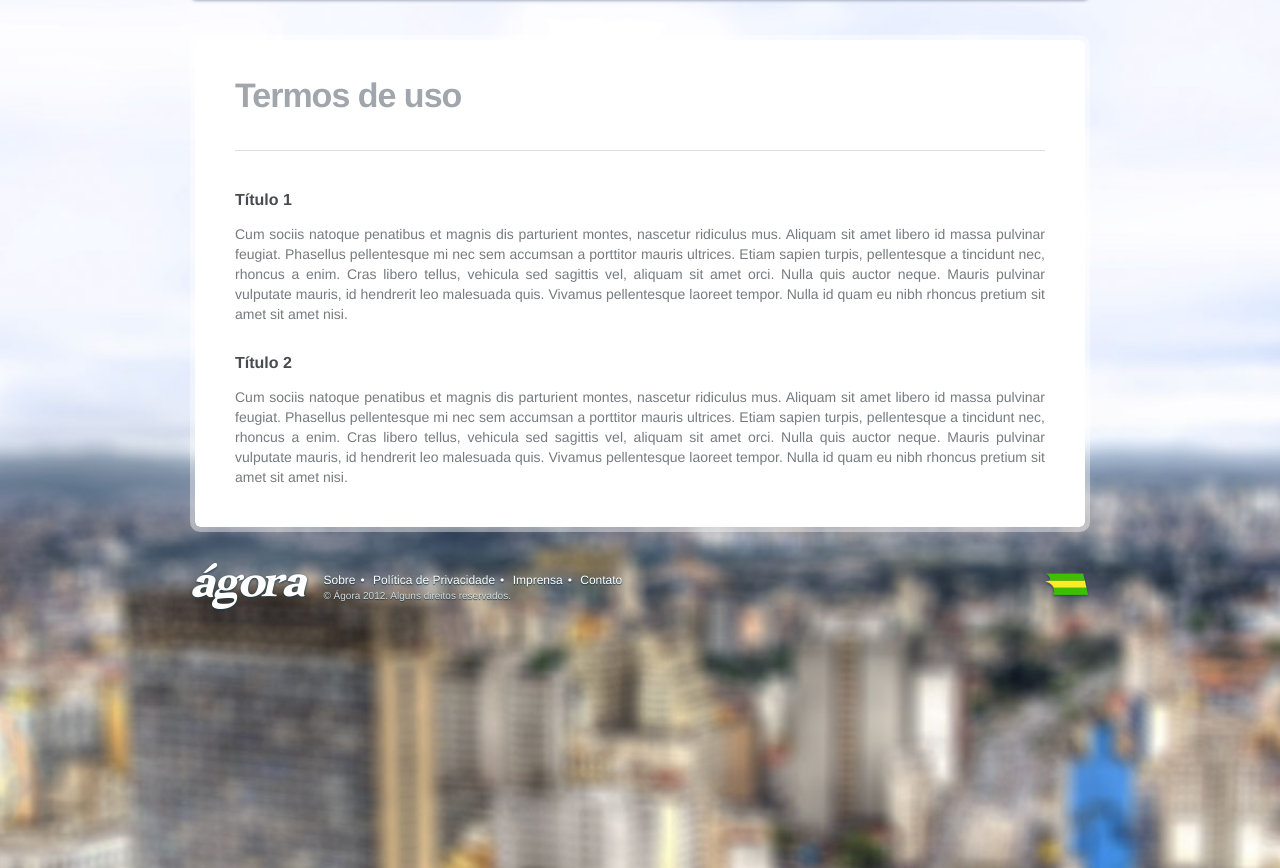
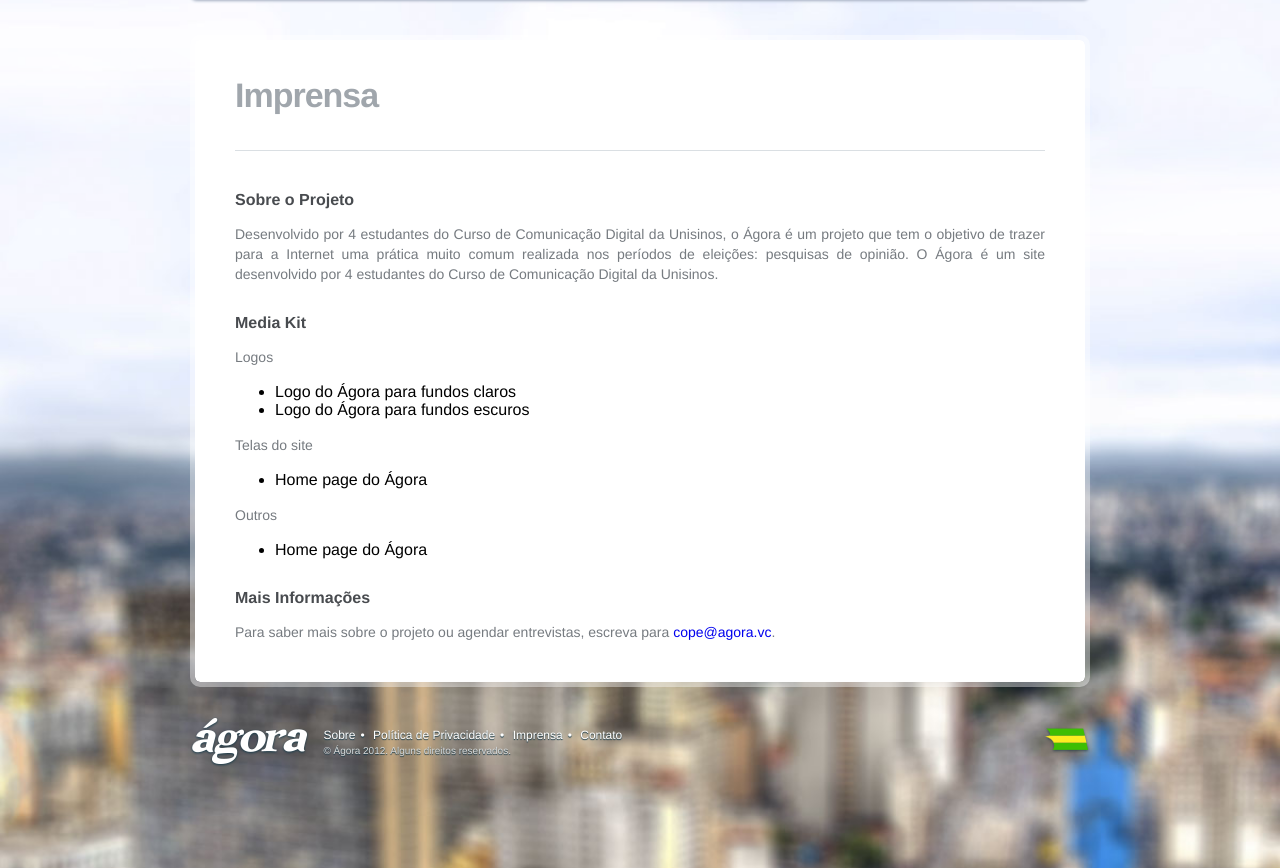
Before and after one commit to fguth/agora, a PHP site: page /press.php in a window 1280 px wide. Shown: the part 112-980 px from the top of the page. Run offline with PHP 8.4, Linux system fonts and the light colour scheme; data that the repository does not hold is empty; some libraries are stand-ins or nearby versions.

Commit message:
starting press page

```diff
--- a/press.php
+++ b/press.php
@@ -8,20 +8,37 @@
 
 						<div class="main__general__bg">
 
-							<h2 class="main__general__title">Termos de uso</h2>
+							<h2 class="main__general__title">Imprensa</h2>
 
 							<div class="main__general__content">
 
-								<h3 class="main__general__subtitle">Título 1</h3>
+								<h3 class="main__general__subtitle">Sobre o Projeto</h3>
 								<p class="main__general__paragraph">
-									Cum sociis natoque penatibus et magnis dis parturient montes, nascetur ridiculus mus. Aliquam sit amet libero id massa pulvinar feugiat. Phasellus pellentesque mi nec sem accumsan a porttitor mauris ultrices. Etiam sapien turpis, pellentesque a tincidunt nec, rhoncus a enim. Cras libero tellus, vehicula sed sagittis vel, aliquam sit amet orci. Nulla quis auctor neque. Mauris pulvinar vulputate mauris, id hendrerit leo malesuada quis. Vivamus pellentesque laoreet tempor. Nulla id quam eu nibh rhoncus pretium sit amet sit amet nisi.
+									Desenvolvido por 4 estudantes do Curso de Comunicação Digital da Unisinos, o Ágora é um projeto que tem o objetivo de  trazer para a Internet uma prática muito comum realizada nos períodos de eleições: pesquisas de opinião. O Ágora é um site desenvolvido por 4 estudantes do Curso de Comunicação Digital da Unisinos.
 								</p>
 
-								<h3 class="main__general__subtitle">Título 2</h3>
+								<h3 class="main__general__subtitle">Media Kit</h3>
+
+								<p class="main__general__paragraph">Logos</p>
+								<ul>
+								  <li>Logo do Ágora para fundos claros</li>
+								  <li>Logo do Ágora para fundos escuros</li>
+								</ul>
+
+								<p class="main__general__paragraph">Telas do site</p>
+								<ul>
+								  <li>Home page do Ágora</li>
+								</ul>
+
+								<p class="main__general__paragraph">Outros</p>
+								<ul>
+								  <li>Home page do Ágora</li>
+								</ul>
+
+								<h3 class="main__general__subtitle">Mais Informações</h3>
 								<p class="main__general__paragraph">
-									Cum sociis natoque penatibus et magnis dis parturient montes, nascetur ridiculus mus. Aliquam sit amet libero id massa pulvinar feugiat. Phasellus pellentesque mi nec sem accumsan a porttitor mauris ultrices. Etiam sapien turpis, pellentesque a tincidunt nec, rhoncus a enim. Cras libero tellus, vehicula sed sagittis vel, aliquam sit amet orci. Nulla quis auctor neque. Mauris pulvinar vulputate mauris, id hendrerit leo malesuada quis. Vivamus pellentesque laoreet tempor. Nulla id quam eu nibh rhoncus pretium sit amet sit amet nisi.
+								  Para saber mais sobre o projeto ou agendar entrevistas, escreva para <a href="mailto:cope@agora.vc" title="Contato">cope@agora.vc</a>.
 								</p>
-
 							</div>
 
 						</div>
```
